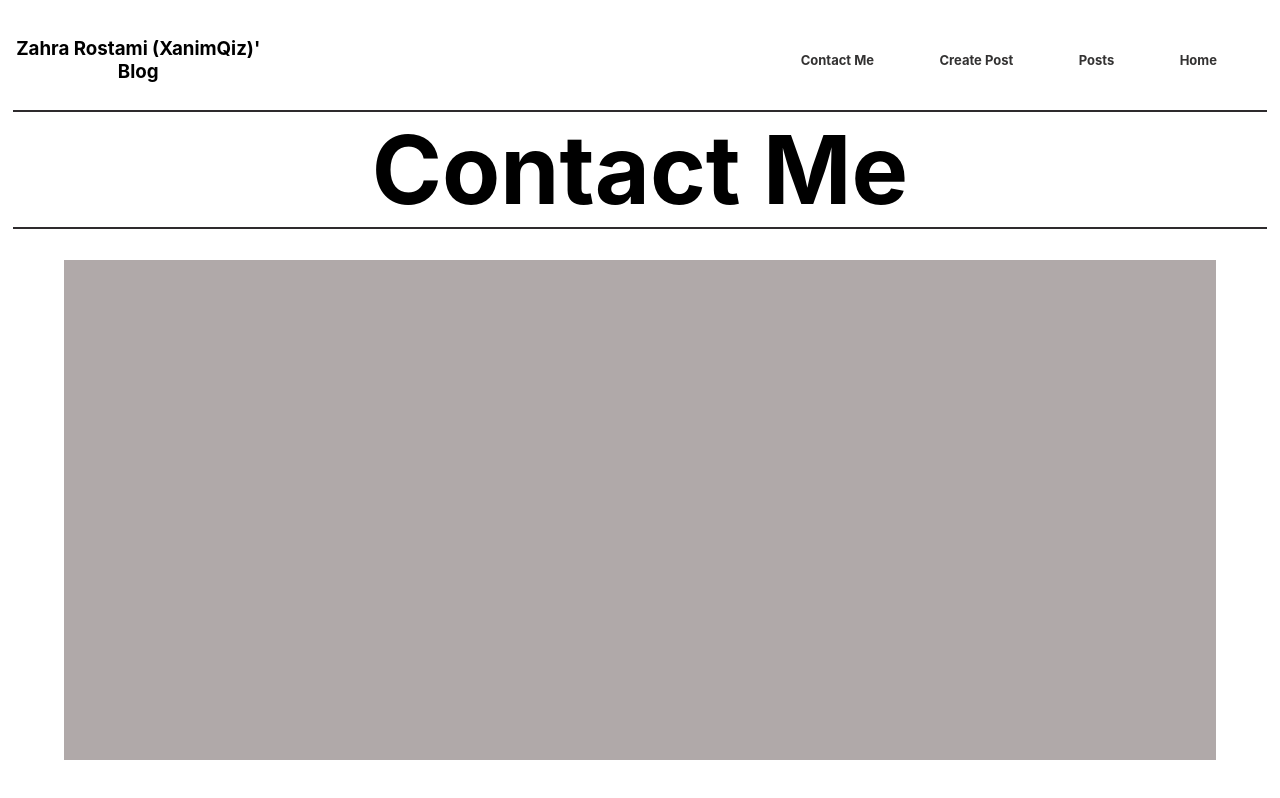
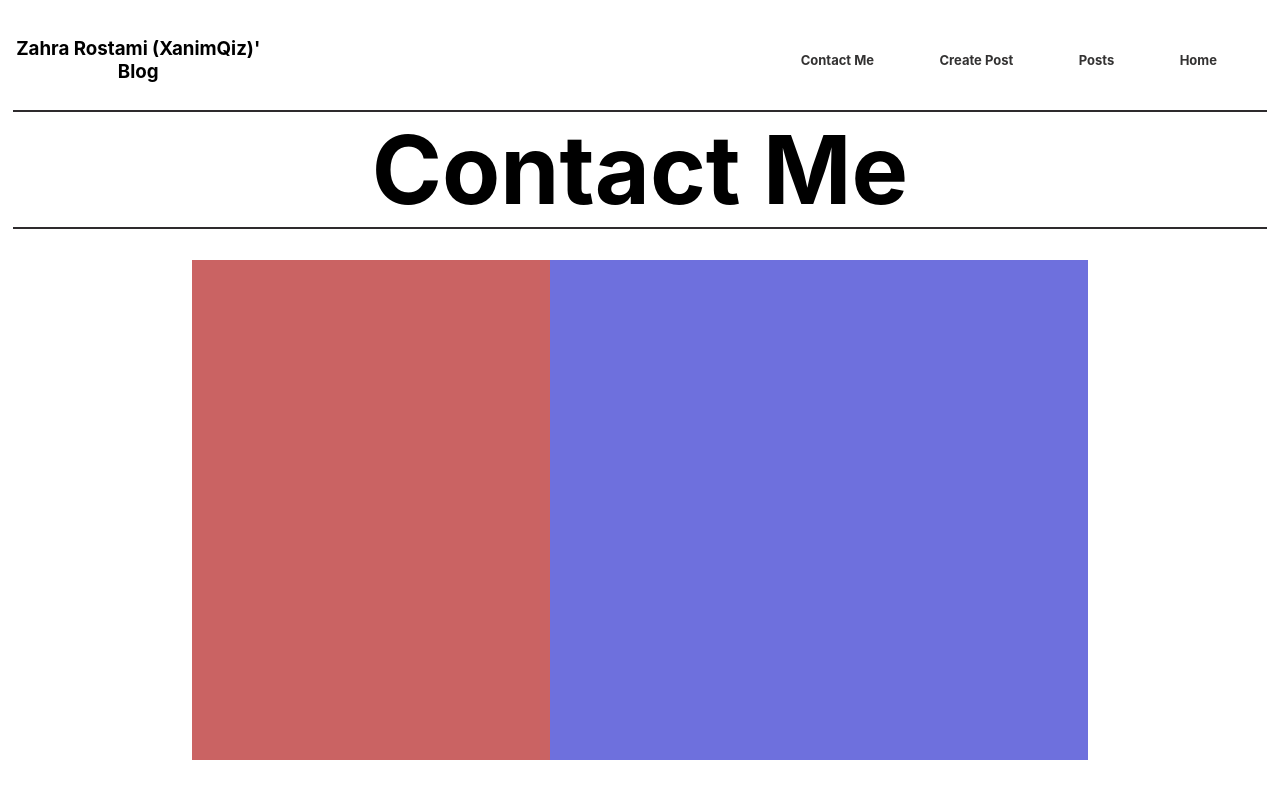
Before and after one commit to zahraRostami1999/blog-app, a React (Create React App) app: page /contactMe in a window 1280 px wide. Built offline with nearby package versions, Linux system fonts and the light colour scheme.

Commit message:
edit contactMe style file: add col_40 and col_60 class

```diff
--- a/src/pages/contactMe/contactMe.module.css
+++ b/src/pages/contactMe/contactMe.module.css
@@ -7,8 +7,18 @@
 }
 
 .wrapper{
-    width: 90%;
-    background-color: #b0a9a9;
+    width: 70%;
+    display: flex;
+}
+
+.col_40{
+    width: 40%;
+    background-color: rgb(202, 99, 99);
+}
+
+.col_60{
+    width: 60%;
+    background-color: rgb(110, 112, 221);
 }
 
 .icon{
```
